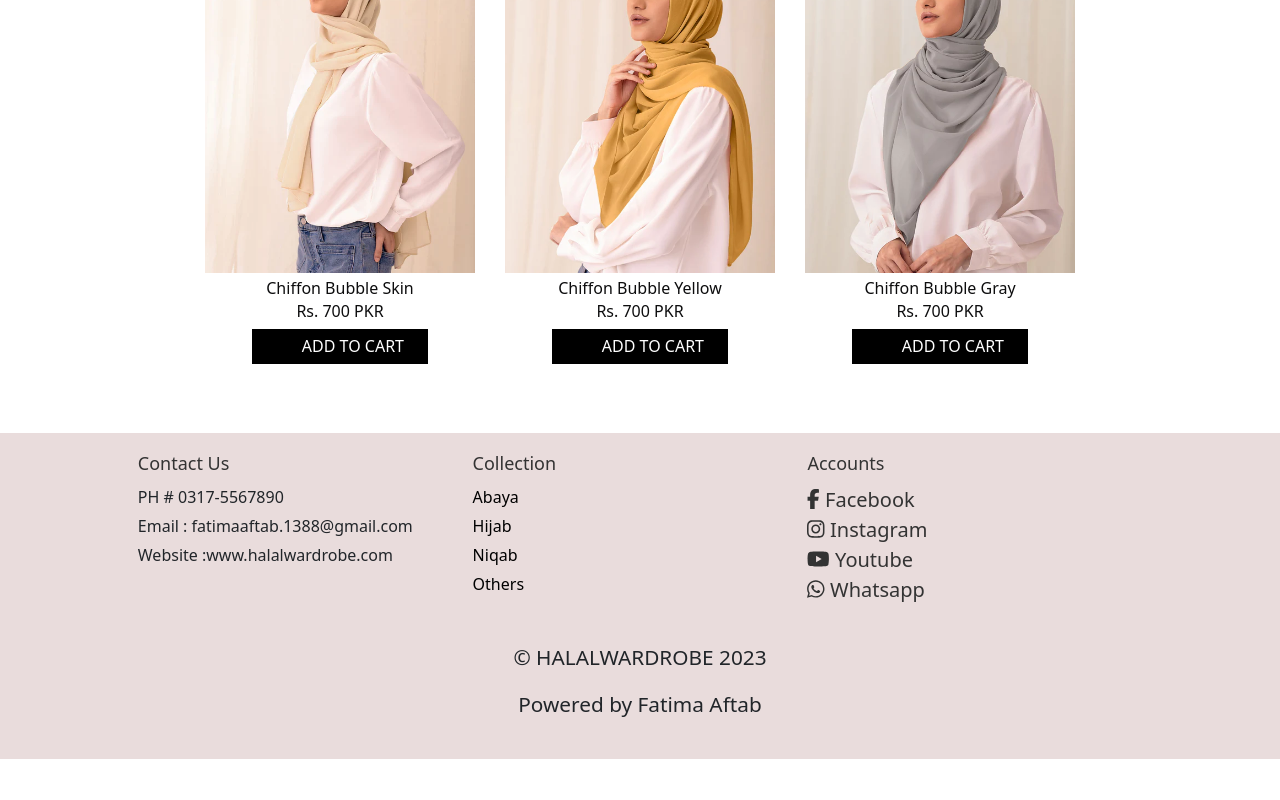
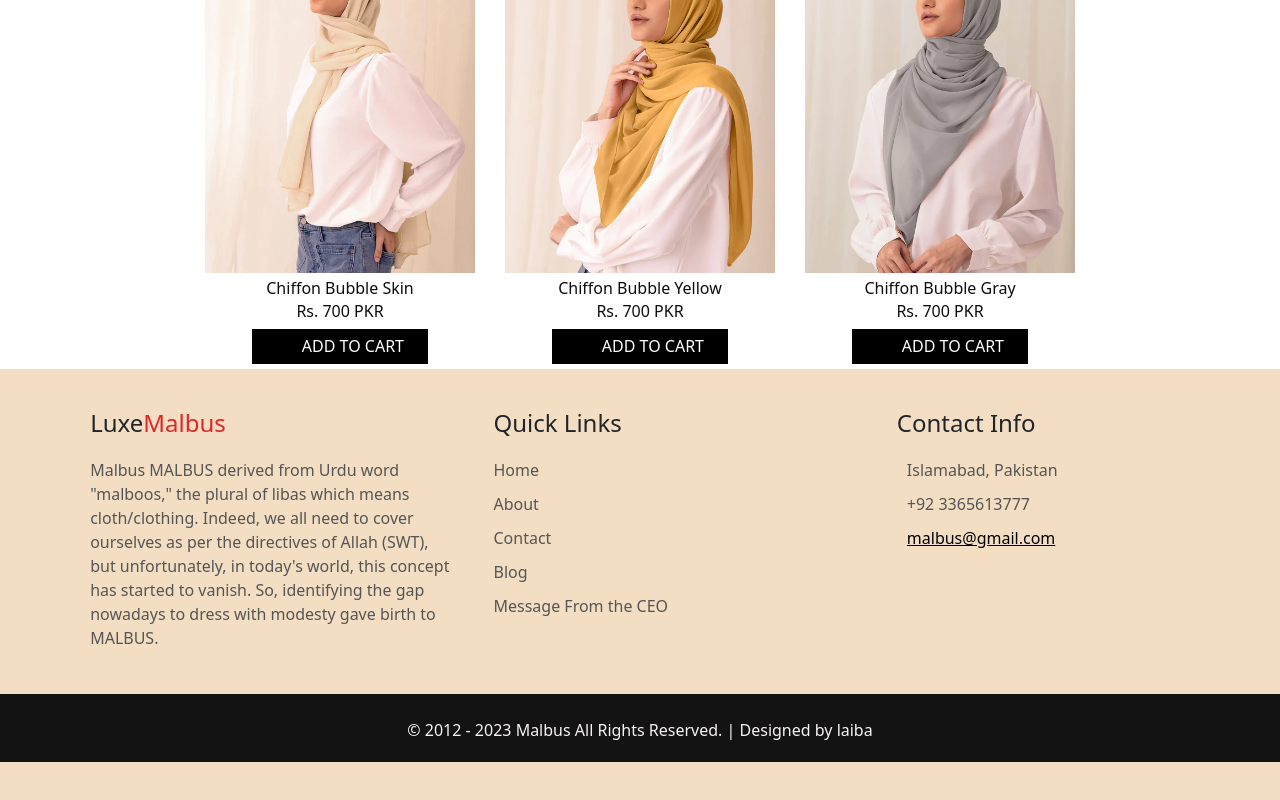
Before and after one commit to laibabintatahir/malbus-ecom, a React (Create React App) app in the folder frontend/: page / in a window 1280 px wide. Shown: the part 2923-3723 px from the top of the page. Before the commit the page ends 3682 px from the top, so only its background shows below. Built offline with nearby package versions, Linux system fonts and the light colour scheme.

Commit message:
footer css

```diff
--- a/frontend/src/Components/adminaddprod.js
+++ b/frontend/src/Components/adminaddprod.js
@@ -1,3 +1,133 @@
+// import React from "react";
+// import Nav from "./adminnav";
+// import "../asets/admindashboard.css";
+// import { useState } from "react";
+// import { addProduct } from "../Service/api";
+
+// function AddProduct() {
+//   const [product, setProduct] = useState({
+//     name: "",
+//     category: "",
+//     price: 0,
+//     image: null,
+//     selected:false
+//   });
+
+//   const saveDetails = async (e) => {
+//     e.preventDefault();
+//     console.log("after saving : ", product);
+//     const formData=new FormData()
+
+//     formData.append("name",product.name)
+//     formData.append("category",product.category)
+//     formData.append("price",product.price)
+//     formData.append("image",product.image)
+//     console.log(formData)
+//     await addProduct(formData)
+//   };
+//   const handleChange = (e) => {
+//     setProduct({ ...product, [e.target.name]: e.target.value });
+//   };
+
+//   const handleImage=(e)=>{
+//     setProduct({...product,[e.target.name]:e.target.files[0]});
+//   }
+//   return (
+//     <div>
+//       <div>
+//         <Nav />
+//       </div>
+//       <div className="add-product" >
+//         <h3>Add New Product</h3>
+//         <div class="row" style={{ marginTop: "2%" }}>
+//           <div class="col">
+//             <label style={{marginTop:'2%',marginBottom:'1%'}}>Product Name :</label>
+//             <input
+//               type="text"
+//               class="form-control"
+
+//               aria-label="name"
+//               name="name"
+//               onChange={handleChange}
+//             />
+//           </div>
+//         </div>
+//         <div className="row" style={{ marginTop: "2%" }}>
+//           <div class="col">
+//           <label style={{marginTop:'2%',marginBottom:'1%'}}>Product Price :</label>
+//             <input
+//               type="number"
+//               class="form-control"
+//               aria-label="Last name"
+//               name="price"
+//               onChange={handleChange}
+//             />
+//           </div>
+//         </div>
+//         <div class="row" style={{ marginTop: "2%" }}>
+//           <div class="col">
+//           <label style={{marginTop:'2%',marginBottom:'1%'}}>Product Category :</label>
+//           <select className="form-control">
+//             <option>
+//               abaya
+//             </option>
+//             <option>
+//               hijab
+//             </option>
+//             <option>
+//               niqab
+//             </option>
+//             <option>
+//               bundle
+//             </option>
+//             <option>
+//               cap
+//             </option>
+//           </select>
+//             <input
+//               type="text"
+//               class="form-control"
+//               placeholder="Categorie"
+//               aria-label="First name"
+//               name="category"
+//               onChange={handleChange}
+//             />
+//           </div>
+//         </div>
+//         <div class="row" style={{ marginTop: "2%" }}>
+//           <div class="col">
+//           <label style={{marginTop:'2%',marginBottom:'1%'}}>Product Name :</label>
+//             <input
+//               type="file"
+//               class="form-control"
+//               aria-label="First name"
+//               name="image"
+//               onChange={handleImage}
+//             />
+//           </div>
+//         </div>
+//         <div className="row">
+//           <button
+//             style={{
+//               marginTop: "2%",
+//               width: "40%",
+//               marginLeft: "30%",
+//               background: "pink",
+//               borderRadius: "10px",
+//             }}
+//             onClick={saveDetails}
+//           >
+//             Save
+//           </button>
+//         </div>
+//       </div>
+//     </div>
+//   );
+// }
+
+// export default AddProduct;
+
+
 import React from "react";
 import Nav from "./adminnav";
 import "../asets/admindashboard.css";
@@ -10,42 +140,44 @@ function AddProduct() {
     category: "",
     price: 0,
     image: null,
-    selected:false
+    selected: false
   });
 
   const saveDetails = async (e) => {
     e.preventDefault();
-    console.log("after saving : ", product);
-    const formData=new FormData()
+    console.log("after saving:", product);
+    const formData = new FormData();
 
-    formData.append("name",product.name)
-    formData.append("category",product.category)
-    formData.append("price",product.price)
-    formData.append("image",product.image)
-    console.log(formData)
-    await addProduct(formData)
+    formData.append("name", product.name);
+    formData.append("category", product.category);
+    formData.append("price", product.price);
+    formData.append("image", product.image);
+    console.log(formData);
+    await addProduct(formData);
   };
+
   const handleChange = (e) => {
     setProduct({ ...product, [e.target.name]: e.target.value });
   };
 
-  const handleImage=(e)=>{
-    setProduct({...product,[e.target.name]:e.target.files[0]});
-  }
+  const handleImage = (e) => {
+    setProduct({ ...product, [e.target.name]: e.target.files[0] });
+  };
+
   return (
     <div>
       <div>
         <Nav />
+        <br />   <br />
       </div>
-      <div className="add-product" >
-        <h3>Add New Product</h3>
-        <div class="row" style={{ marginTop: "2%" }}>
-          <div class="col">
-            <label style={{marginTop:'2%',marginBottom:'1%'}}>Product Name :</label>
+      <div className="add-product">
+        <h3>Add Product</h3>
+        <div className="row" style={{ marginTop: "2%" }}>
+          <div className="col">
+            <label style={{ marginTop: '2%', marginBottom: '1%' }}>Product Name:</label>
             <input
               type="text"
-              class="form-control"
-
+              className="form-control"
               aria-label="name"
               name="name"
               onChange={handleChange}
@@ -53,53 +185,42 @@ function AddProduct() {
           </div>
         </div>
         <div className="row" style={{ marginTop: "2%" }}>
-          <div class="col">
-          <label style={{marginTop:'2%',marginBottom:'1%'}}>Product Price :</label>
+          <div className="col">
+            <label style={{ marginTop: '2%', marginBottom: '1%' }}>Product Price:</label>
             <input
               type="number"
-              class="form-control"
+              className="form-control"
               aria-label="Last name"
               name="price"
               onChange={handleChange}
             />
           </div>
         </div>
-        <div class="row" style={{ marginTop: "2%" }}>
-          <div class="col">
-          <label style={{marginTop:'2%',marginBottom:'1%'}}>Product Category :</label>
-          <select className="form-control">
-            <option>
-              abaya
-            </option>
-            <option>
-              hijab
-            </option>
-            <option>
-              niqab
-            </option>
-            <option>
-              bundle
-            </option>
-            <option>
-              cap
-            </option>
-          </select>
+        <div className="row" style={{ marginTop: "2%" }}>
+          <div className="col">
+            <label style={{ marginTop: '2%', marginBottom: '1%' }}>Product Category:</label>
+            <select className="form-control">
+              <option>abaya</option>
+              <option>hijab</option>
+              <option>niqab</option>
+              <option>cap</option>
+            </select>
             <input
               type="text"
-              class="form-control"
-              placeholder="Categorie"
+              className="form-control"
+              placeholder="Category"
               aria-label="First name"
               name="category"
               onChange={handleChange}
             />
           </div>
         </div>
-        <div class="row" style={{ marginTop: "2%" }}>
-          <div class="col">
-          <label style={{marginTop:'2%',marginBottom:'1%'}}>Product Name :</label>
+        <div className="row" style={{ marginTop: "2%" }}>
+          <div className="col">
+            <label style={{ marginTop: '2%', marginBottom: '1%' }}>Product Image:</label>
             <input
               type="file"
-              class="form-control"
+              className="form-control"
               aria-label="First name"
               name="image"
               onChange={handleImage}
--- a/frontend/src/Components/footer.js
+++ b/frontend/src/Components/footer.js
@@ -1,46 +1,62 @@
 import React from 'react';
 import '../asets/footer.css';
-import { Link } from 'react-router-dom';
-import { FontAwesomeIcon } from '@fortawesome/react-fontawesome';
-import { faFacebookF, faInstagram, faYoutube, faWhatsapp } from '@fortawesome/free-brands-svg-icons';
+
 
 const Footer = () => {
   return (
     <footer className="footer">
-      <div className="container">
-        <div className="footer-section">
-          <h3 className="footer-heading">Contact Us</h3>
+      <div className="footer-container">
+        <div className="footer-col">
+          <h3 className="footer-heading">Luxe<span>Malbus</span></h3>
+          <p className="footer-description">
+            Malbus MALBUS derived from Urdu word "malboos," the plural of libas which means cloth/clothing. Indeed, we all need to cover ourselves as per the directives of Allah (SWT), but unfortunately, in today's world, this concept has started to vanish. So, identifying the gap nowadays to dress with modesty gave birth to MALBUS.
+          </p>
+          <div className="footer-icons">
+            <a href="#" className="footer-icon">
+              <i className="fa fa-facebook"></i>
+            </a>
+            <a href="#" className="footer-icon">
+              <i className="fa fa-instagram"></i>
+            </a>
+            <a href="#" className="footer-icon">
+              <i className="fa fa-linkedin"></i>
+            </a>
+            <a href="#" className="footer-icon">
+              <i className="fa fa-twitter"></i>
+            </a>
+            <a href="#" className="footer-icon">
+              <i className="fa fa-youtube"></i>
+            </a>
+          </div>
+        </div>
+        <div className="footer-col">
+          <h3 className="footer-heading">Quick Links</h3>
           <ul className="footer-links">
-            <li>PH # 0317-5567890</li>
-            <li>Email : fatimaaftab.1388@gmail.com</li>
-            <li>Website :www.halalwardrobe.com</li>
-
+            <li><a href="#">Home</a></li>
+            <li><a href="#">About</a></li>
+            <li><a href="#">Contact</a></li>
+            <li><a href="#">Blog</a></li>
+            <li><a href="#">Message From the CEO</a></li>
           </ul>
         </div>
-        <div className="footer-section">
-          <h3 className="footer-heading">Collection</h3>
-          <ul className="footer-links">
-           <Link to='/Components/abaya'> <li >Abaya</li></Link>
-            <Link to='/Components/hijab'><li>Hijab</li></Link>
-            <Link to='/Components/niqab'><li>Niqab</li></Link>
-            <Link to='/Components/caps'><li>Others</li></Link>
+        <div className="footer-col">
+          <h3 className="footer-heading">Contact Info</h3>
+          <ul className="footer-contact">
+            <li><i className="fa fa-map-marker"></i>Islamabad, Pakistan</li>
+            <li><i className="fa fa-phone"></i>+92 3365613777</li>
+            <li><i className="fa fa-envelope"></i>
+              <a href="mailto:sagar00001.co@gmail.com" style={{color: "black"}}>malbus@gmail.com</a>
+            </li>
           </ul>
         </div>
-        <div className="footer-section">
-          <h3 className="footer-heading">Accounts</h3>
-          <div className="social-icons">
-         <a href='https://www.facebook.com/' ><FontAwesomeIcon icon={faFacebookF} /> Facebook</a>
-          <a href='https://www.instagram.com/'><FontAwesomeIcon icon={faInstagram} /> Instagram</a>
-          <a href="https://www.youtube.com/"><FontAwesomeIcon icon={faYoutube} /> Youtube</a>
-            <a href='https://web.whatsapp.com/'><FontAwesomeIcon icon={faWhatsapp} /> Whatsapp</a>
-          </div>
-        </div>
       </div>
+      <br/>
       <div className="footer-bottom">
-                <p>&copy; HALALWARDROBE 2023</p>
-
-                <p >Powered by Fatima Aftab</p>
-            </div>
+        <p className="footer-text">
+          <br/>
+          &copy; 2012 - 2023 Malbus All Rights Reserved. | Designed by laiba
+        </p>
+      </div>
     </footer>
   );
 };
--- a/frontend/src/Components/header.js
+++ b/frontend/src/Components/header.js
@@ -29,6 +29,7 @@ function Header(){
             <Link to='/Components/loginform'><img src='../images/loginbutton.png' alt='button' className='bimg' /></Link>
 
 
+
             </div>
             </div>
 
--- a/frontend/src/asets/admindashboard.css
+++ b/frontend/src/asets/admindashboard.css
@@ -47,11 +47,11 @@ margin-left: 2%;
     margin-right: 5px;
   }
   .add-product{
-    width: 50%;
+    width: 40%;
     margin-top:1% ;
-    margin-left: 27%;
+    margin-left: 30%;
     border: 1px solid rgb(190, 188, 188);
     padding: 3%;
     border-radius: 20px;
-    background-color:  rgba(196, 175, 175, 0.5);;
+    background-color: #f3dec3;
   }
--- a/frontend/src/asets/footer.css
+++ b/frontend/src/asets/footer.css
@@ -1,53 +1,87 @@
+/* footer.css */
+
 .footer {
-  background-color: #e9dcdc;
-  padding: 20px;
-  margin-top: 5%;
+  background-color: #f3dec3;
+  padding: 40px 0;
 }
 
-.container {
+.footer-container {
   display: flex;
-  justify-content: space-between;
-  justify-content: center;
+  flex-wrap: wrap;
+  justify-content: space-around;
+  margin-left: 70px;
 }
 
-.footer-section {
-  flex-basis: 30%;
+.footer-col {
+  flex: 1 1 30%;
+  max-width: 30%;
 }
 
 .footer-heading {
-  color: #333;
-  font-size: 18px;
-  margin-bottom: 10px;
+  font-size: 24px;
+  margin-bottom: 20px;
+}
+
+.footer-heading span {
+  color: #e12626;
+}
+
+.footer-description {
+  color: #555555;
+  margin-bottom: 20px;
+}
+
+.footer-icons {
+  display: flex;
+}
+
+.footer-icon {
+  color: #555555;
+  font-size: 20px;
+  margin-right: 10px;
 }
 
 .footer-links {
-  list-style-type: none;
+  list-style: none;
   margin: 0;
   padding: 0;
 }
 
 .footer-links li {
-  margin-bottom: 5px;
+  margin-bottom: 10px;
 }
-.footer-links a{
-  text-decoration: none;
-  color: black;
-}
-.social-icons a {
-  margin-right: 10px;
-  color: #333;
-  font-size: 20px;
-  display: block;
+
+.footer-links a {
+  color: #555555;
   text-decoration: none;
 }
 
-.social-icons a:last-child {
-  margin-right: 0;
+.footer-contact {
+  list-style: none;
+  margin: 0;
+  padding: 0;
 }
+
+.footer-contact li {
+  display: flex;
+  align-items: center;
+  margin-bottom: 10px;
+  color: #555555;
+}
+
+.footer-contact i {
+  margin-right: 10px;
+}
+
 .footer-bottom {
-  display: block;
+  background-color: #131313;
+  /* padding: 10px; */
+  padding-bottom: 4px;
   text-align: center;
-  font-size: 1.3em;
-  margin-top: 3%;
-  padding-bottom: 2px
 }
+
+.footer-text {
+  color: #f8f3f3;
+}
+
+/* Additional styling can be added as needed */
```
Also changed, not shown: frontend/src/Components/admincustomer.js (+68 -7 lines), frontend/src/Components/admindashboard.js (+28 -7 lines).
